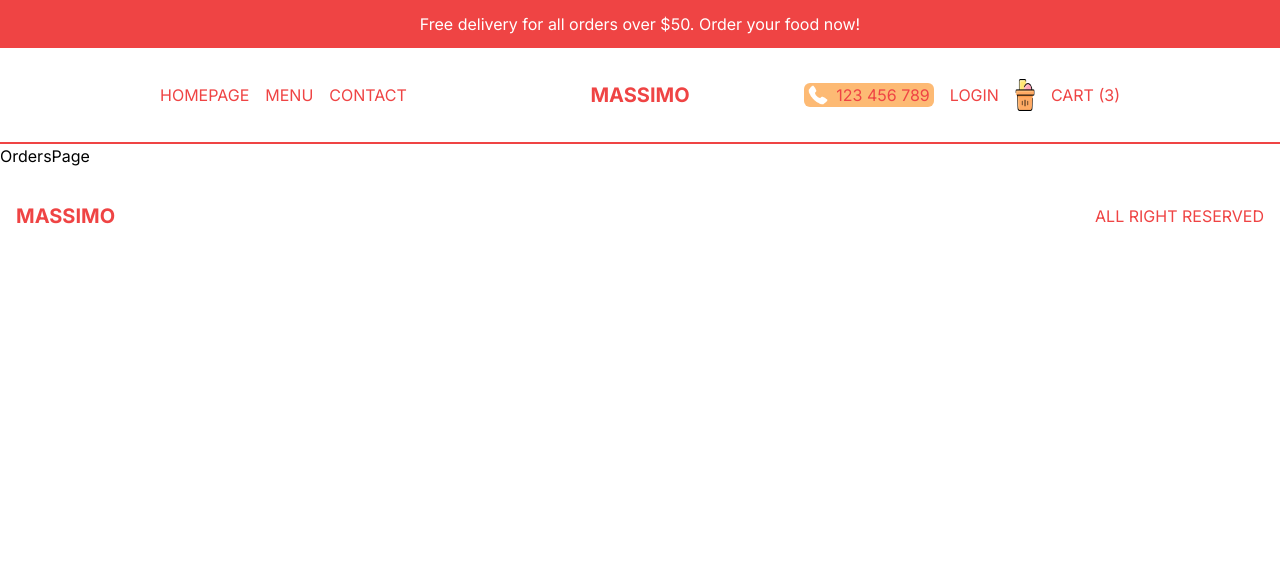
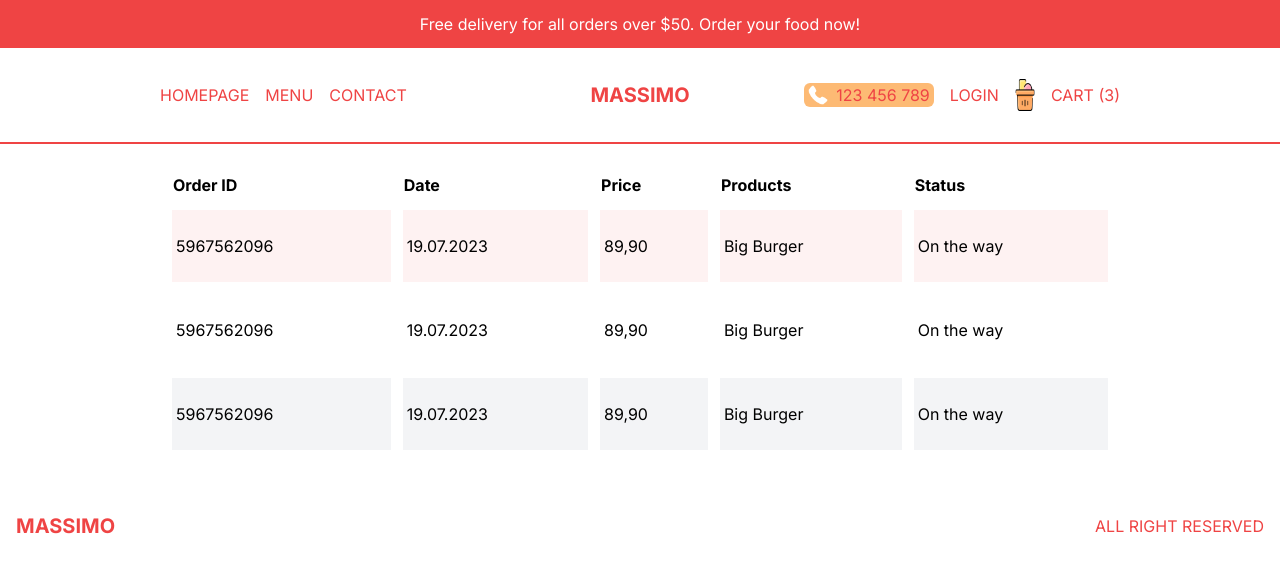
Before and after one commit to MarekRykaczewski/restaurant, a Next.js app: page /orders in a window 1280 px wide. Shown: the top 572 px of the page. Built offline with nearby package versions, Linux system fonts and the light colour scheme.

Commit message:
add orders page

```diff
--- a/src/app/orders/page.tsx
+++ b/src/app/orders/page.tsx
@@ -1,7 +1,44 @@
 import React from "react";
 
 const OrdersPage = () => {
-  return <div>OrdersPage</div>;
+  return (
+    <div className="p-4 lg:px-20 xl:px-40">
+      <table className="w-full border-separate border-spacing-3">
+        <thead>
+          <tr className="text-left">
+            <th className="hidden md:block">Order ID</th>
+            <th>Date</th>
+            <th>Price</th>
+            <th className="hidden md:block">Products</th>
+            <th>Status</th>
+          </tr>
+        </thead>
+        <tbody>
+          <tr className="text-xm md:text-base bg-red-50">
+            <td className="hidden md:block py-6 px-1">5967562096</td>
+            <td className="py-6 px-1">19.07.2023</td>
+            <td className="py-6 px-1">89,90</td>
+            <td className="hidden md:block py-6 px-1">Big Burger</td>
+            <td className="py-6 px-1">On the way</td>
+          </tr>
+          <tr className="text-xm md:text-base odd:bg-gray-100">
+            <td className="hidden md:block py-6 px-1">5967562096</td>
+            <td className="py-6 px-1">19.07.2023</td>
+            <td className="py-6 px-1">89,90</td>
+            <td className="hidden md:block py-6 px-1">Big Burger</td>
+            <td className="py-6 px-1">On the way</td>
+          </tr>
+          <tr className="text-xm md:text-base odd:bg-gray-100">
+            <td className="hidden md:block py-6 px-1">5967562096</td>
+            <td className="py-6 px-1">19.07.2023</td>
+            <td className="py-6 px-1">89,90</td>
+            <td className="hidden md:block py-6 px-1">Big Burger</td>
+            <td className="py-6 px-1">On the way</td>
+          </tr>
+        </tbody>
+      </table>
+    </div>
+  );
 };
 
 export default OrdersPage;
```
